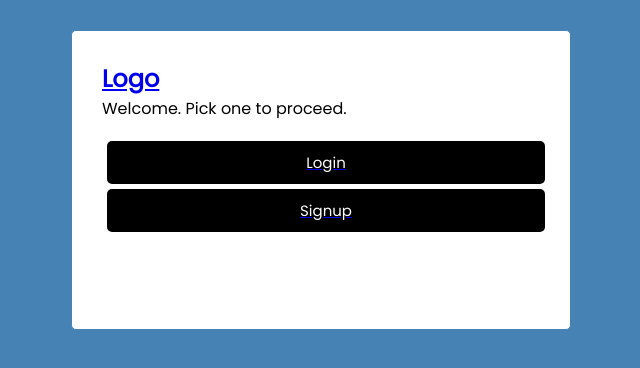
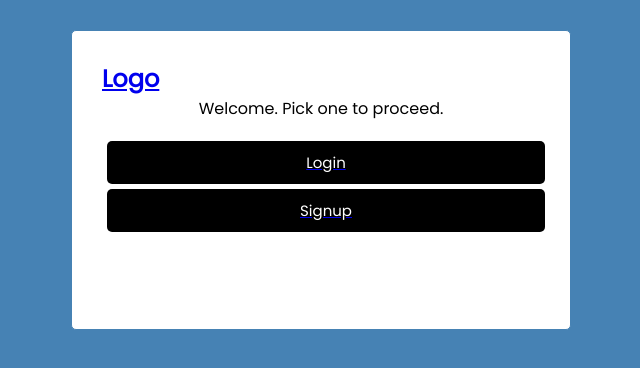
Before and after one commit to AlyAzeemi/ReactJS-front-end-exercise, a React (Create React App) app: page / in a window 1280 px wide. Shown: the top 368 px of the page, without its empty margins (319-959 px from the left). Built offline with nearby package versions, Linux system fonts and the light colour scheme.

Commit message:
Restructured HTML

```diff
--- a/src/App.js
+++ b/src/App.js
@@ -9,7 +9,6 @@ import { useState, useEffect } from "react";
 import Login from "./components/login/Login";
 import Signup from "./components/login/Signup";
 import LandingPage from "./components/login/LandingPage";
-import Header from "./components/login/Header";
 import ResetPassword from "./components/login/ResetPassword";
 import Dashboard from "./components/Dashboard";
 
@@ -42,10 +41,9 @@ function App() {
       })
       .catch((e) => console.error(`${e}`));
   }, [isAuthenticated]);
+
   return (
     <Router>
-      <div className="container">
-        <Header />
       <Switch>
         <Route
           exact
@@ -103,7 +101,6 @@ function App() {
           }
         />
       </Switch>
-      </div>
     </Router>
   );
 }
--- a/src/components/login/LandingPage.js
+++ b/src/components/login/LandingPage.js
@@ -1,8 +1,10 @@
 import { Link } from "react-router-dom";
+import Header from "./Header";
 
 const LandingPage = () => {
   return (
-    <div>
+    <div className="container">
+      <Header />
       <header className="header">Welcome. Pick one to proceed.</header>
       <Link to="/login">
         <button className="btn btn-block">Login</button>
--- a/src/components/login/Login.js
+++ b/src/components/login/Login.js
@@ -1,5 +1,6 @@
 import { useState } from "react";
 import { Link } from "react-router-dom";
+import Header from "./Header";
 
 const Login = ({ setIsAuthenticated }) => {
   const [email, setEmail] = useState("");
@@ -60,7 +61,8 @@ const Login = ({ setIsAuthenticated }) => {
   };
 
   return (
-    <div>
+    <div className="container">
+      <Header />
       <form className="add-form" onSubmit={submitCredentials}>
         <div className="form-control">
           <label>Email</label>
--- a/src/components/login/Signup.js
+++ b/src/components/login/Signup.js
@@ -1,5 +1,6 @@
 import { useState } from "react";
 import { Link } from "react-router-dom";
+import Header from "./Header";
 
 const Signup = () => {
   const [email, setEmail] = useState("");
@@ -73,7 +74,8 @@ const Signup = () => {
     }
   };
   return (
-    <div>
+    <div className="container">
+      <Header />
       <form className="add-form" onSubmit={submitCredentials}>
         <div className="form-control">
           <label>Email</label>
--- a/src/index.css
+++ b/src/index.css
@@ -24,7 +24,7 @@ body {
 
 .header {
   display: flex;
-  justify-content: space-between;
+  justify-content: center;
   align-items: center;
   margin-bottom: 20px;
 }
```
Lines whose indentation alone changed are shown as unchanged.
